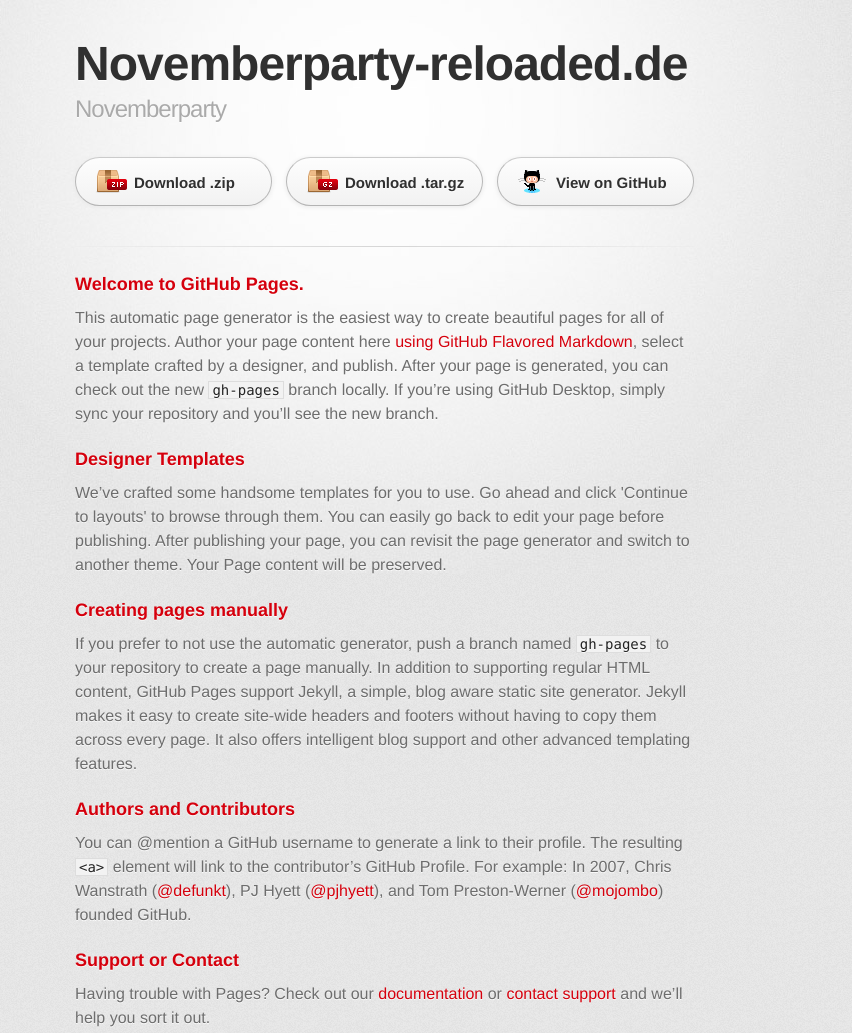
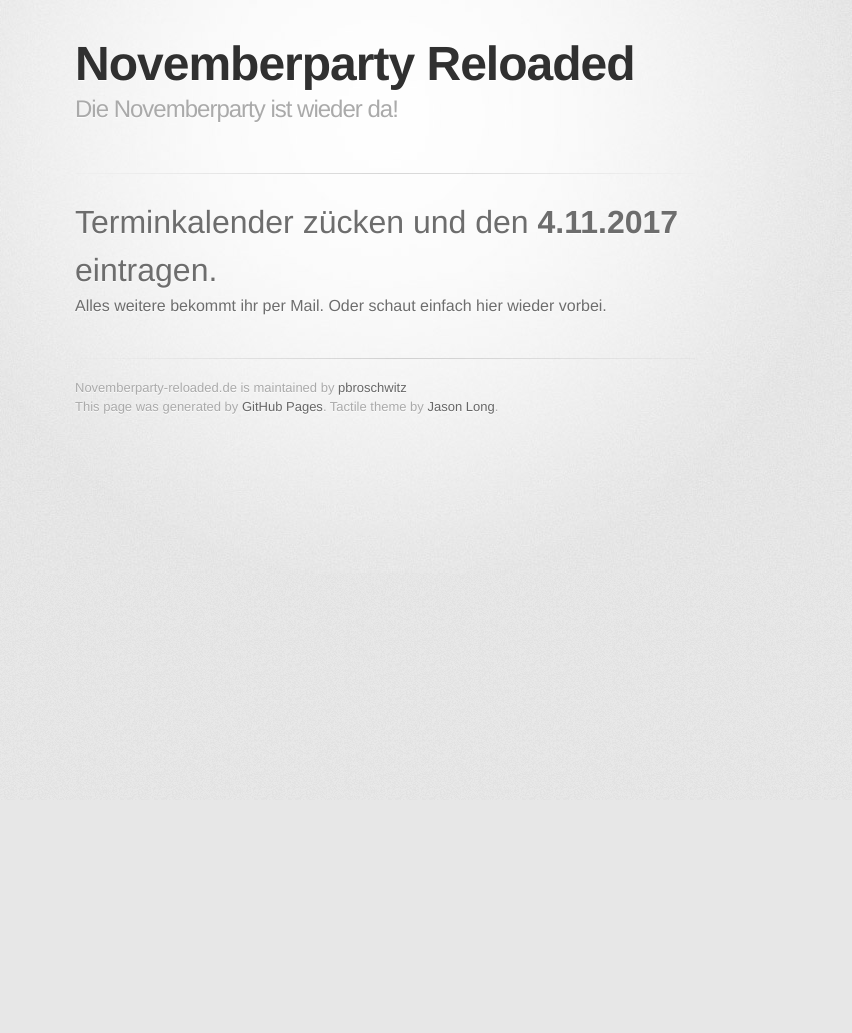
Before and after one commit to pbroschwitz/novemberparty-reloaded.de, a plain HTML site: page index.html in a window 1280 px wide. Shown: the top 1033 px of the page, without its empty margins (255-1107 px from the left). After the commit the page ends 800 px from the top, so only its background shows below. Drawn offline with Linux system fonts and the light colour scheme; a web font is replaced by a local one.

Commit message:
Text update

```diff
--- a/index.html
+++ b/index.html
@@ -10,7 +10,7 @@
     <!--[if lt IE 9]>
     <script src="//html5shiv.googlecode.com/svn/trunk/html5.js"></script>
     <![endif]-->
-    <title>Novemberparty-reloaded.de by pbroschwitz</title>
+    <title>Novemberparty Reloaded - Die Novemberparty ist wieder da!</title>
   </head>
 
   <body>
@@ -18,43 +18,15 @@
       <div class="inner">
 
         <header>
-          <h1>Novemberparty-reloaded.de</h1>
-          <h2>Novemberparty</h2>
+          <h1>Novemberparty Reloaded</h1>
+          <h2>Die Novemberparty ist wieder da!</h2>
         </header>
-
-        <section id="downloads" class="clearfix">
-          <a href="https://github.com/pbroschwitz/novemberparty-reloaded.de/zipball/master" id="download-zip" class="button"><span>Download .zip</span></a>
-          <a href="https://github.com/pbroschwitz/novemberparty-reloaded.de/tarball/master" id="download-tar-gz" class="button"><span>Download .tar.gz</span></a>
-          <a href="https://github.com/pbroschwitz/novemberparty-reloaded.de" id="view-on-github" class="button"><span>View on GitHub</span></a>
-        </section>
 
         <hr>
 
         <section id="main_content">
-          <h3>
-<a id="welcome-to-github-pages" class="anchor" href="#welcome-to-github-pages" aria-hidden="true"><span aria-hidden="true" class="octicon octicon-link"></span></a>Welcome to GitHub Pages.</h3>
-
-<p>This automatic page generator is the easiest way to create beautiful pages for all of your projects. Author your page content here <a href="https://guides.github.com/features/mastering-markdown/">using GitHub Flavored Markdown</a>, select a template crafted by a designer, and publish. After your page is generated, you can check out the new <code>gh-pages</code> branch locally. If you’re using GitHub Desktop, simply sync your repository and you’ll see the new branch.</p>
-
-<h3>
-<a id="designer-templates" class="anchor" href="#designer-templates" aria-hidden="true"><span aria-hidden="true" class="octicon octicon-link"></span></a>Designer Templates</h3>
-
-<p>We’ve crafted some handsome templates for you to use. Go ahead and click 'Continue to layouts' to browse through them. You can easily go back to edit your page before publishing. After publishing your page, you can revisit the page generator and switch to another theme. Your Page content will be preserved.</p>
-
-<h3>
-<a id="creating-pages-manually" class="anchor" href="#creating-pages-manually" aria-hidden="true"><span aria-hidden="true" class="octicon octicon-link"></span></a>Creating pages manually</h3>
-
-<p>If you prefer to not use the automatic generator, push a branch named <code>gh-pages</code> to your repository to create a page manually. In addition to supporting regular HTML content, GitHub Pages support Jekyll, a simple, blog aware static site generator. Jekyll makes it easy to create site-wide headers and footers without having to copy them across every page. It also offers intelligent blog support and other advanced templating features.</p>
-
-<h3>
-<a id="authors-and-contributors" class="anchor" href="#authors-and-contributors" aria-hidden="true"><span aria-hidden="true" class="octicon octicon-link"></span></a>Authors and Contributors</h3>
-
-<p>You can @mention a GitHub username to generate a link to their profile. The resulting <code>&lt;a&gt;</code> element will link to the contributor’s GitHub Profile. For example: In 2007, Chris Wanstrath (<a href="https://github.com/defunkt" class="user-mention">@defunkt</a>), PJ Hyett (<a href="https://github.com/pjhyett" class="user-mention">@pjhyett</a>), and Tom Preston-Werner (<a href="https://github.com/mojombo" class="user-mention">@mojombo</a>) founded GitHub.</p>
-
-<h3>
-<a id="support-or-contact" class="anchor" href="#support-or-contact" aria-hidden="true"><span aria-hidden="true" class="octicon octicon-link"></span></a>Support or Contact</h3>
-
-<p>Having trouble with Pages? Check out our <a href="https://help.github.com/pages">documentation</a> or <a href="https://github.com/contact">contact support</a> and we’ll help you sort it out.</p>
+          <h1>Terminkalender zücken und den <strong>4.11.2017</strong> eintragen.</h1>
+          <p>Alles weitere bekommt ihr per Mail. Oder schaut einfach hier wieder vorbei.</p>
         </section>
 
         <footer>
```
